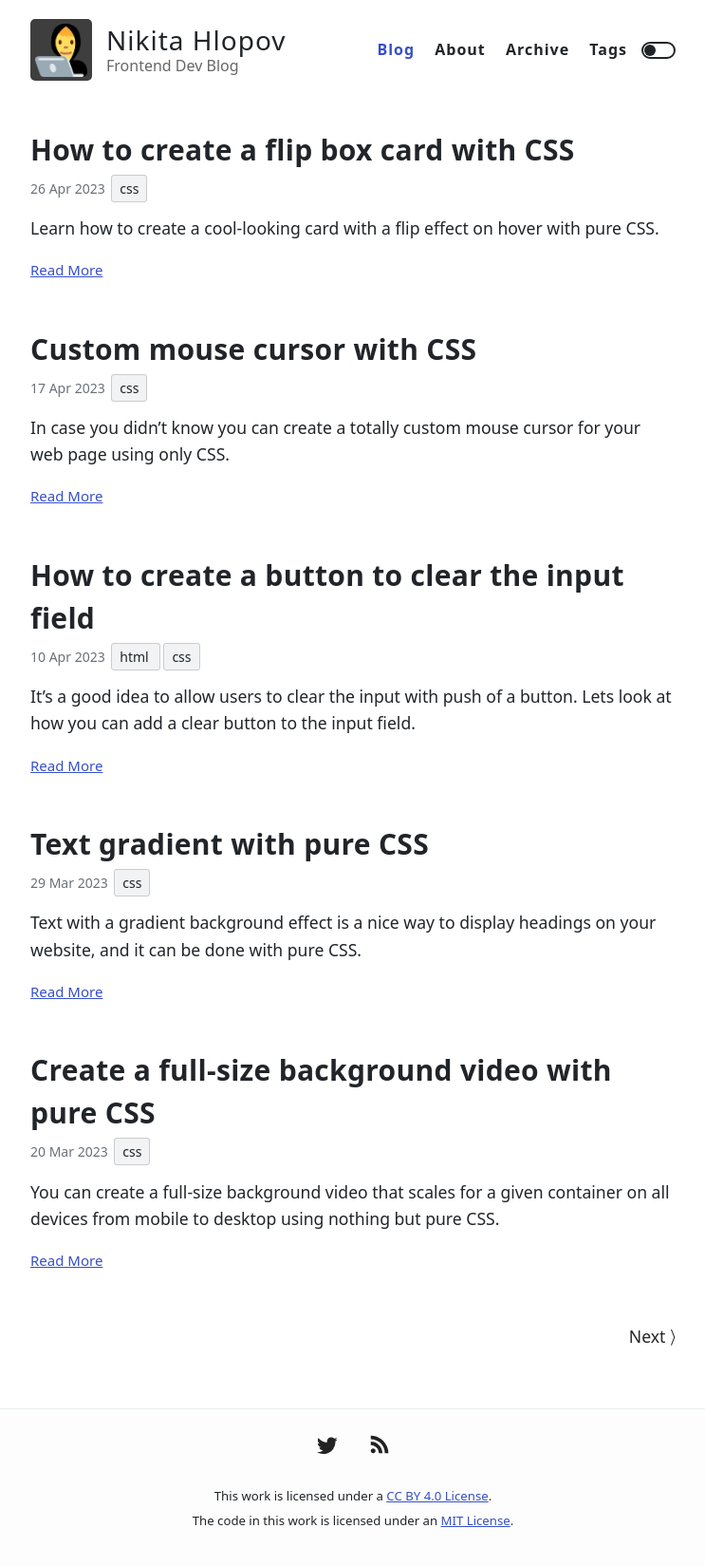
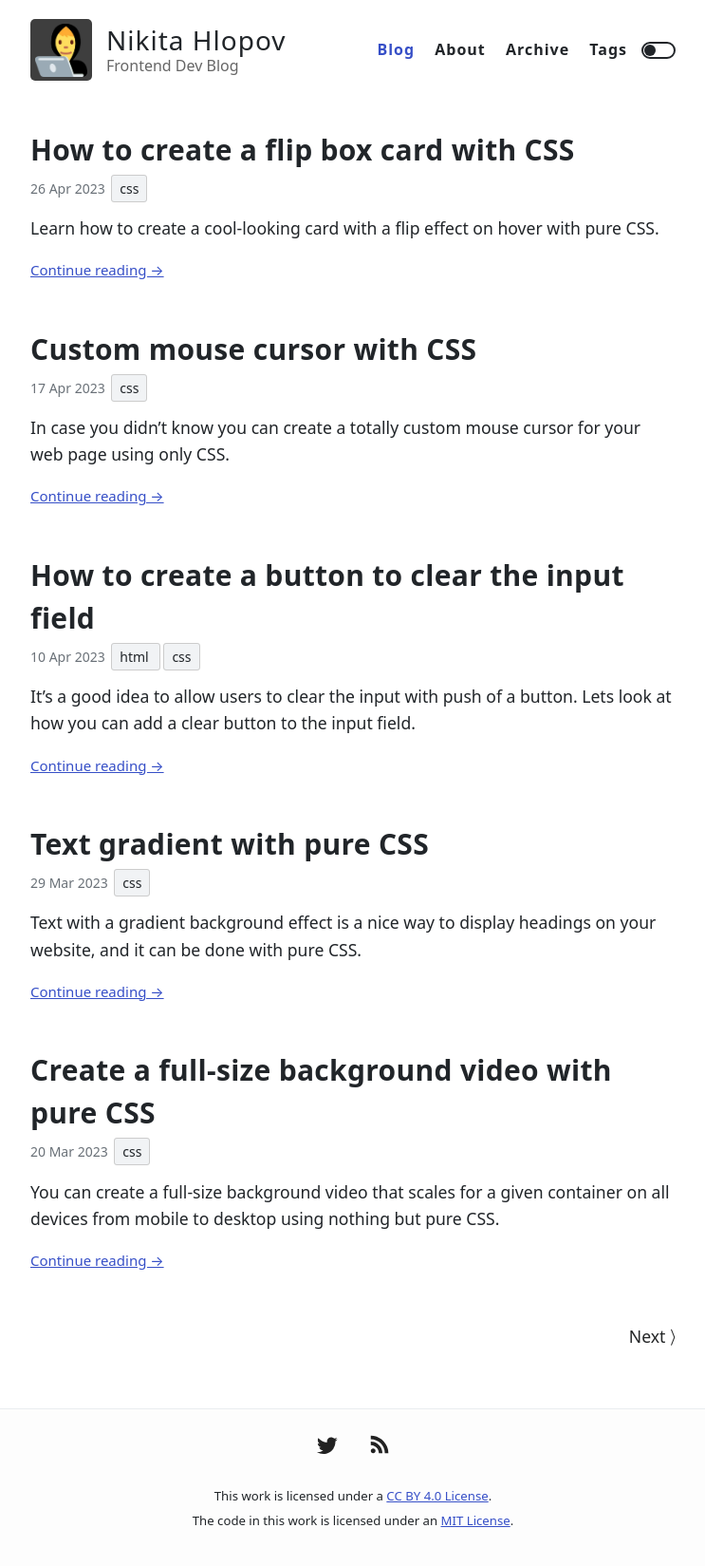
Before and after one commit to nikitahl/dev-blog, a Jekyll site: the page built from index.html, in a window 1280 px wide. Shown: the whole page at 95% size, without its empty margins (268-1011 px from the left). Built offline with Jekyll 4.4.1, drawn with Linux system fonts in a browser that asks for light colours; the list of posts is cut into pages by our own code.

Commit message:
Update posts feed

```diff
--- a/index.html
+++ b/index.html
@@ -35,7 +35,7 @@
         {{ post.excerpt }}
       </div>
 
-      <a href="{{ site.baseurl }}{{ post.url }}" class="read-more">Read More</a>
+      <a href="{{ site.baseurl }}{{ post.url }}" class="read-more">Continue reading →</a>
     </article>
   {% endfor %}
 </div>
```
